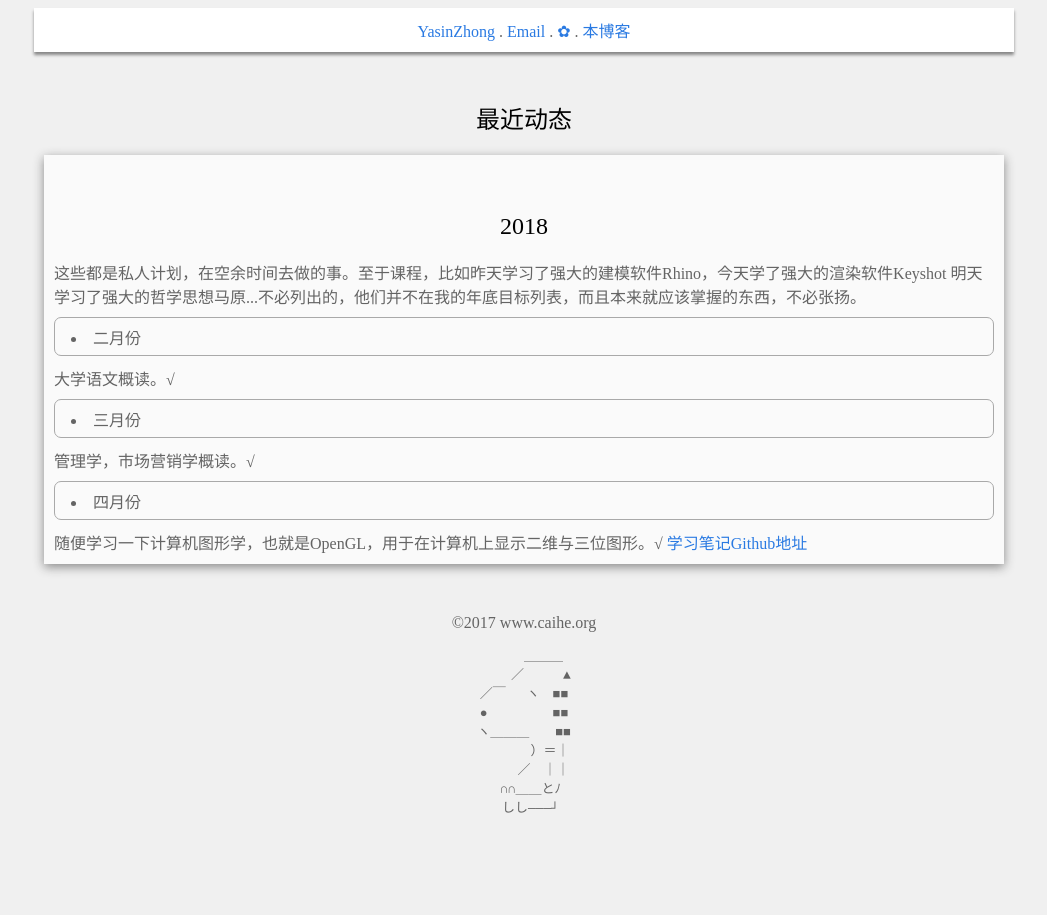
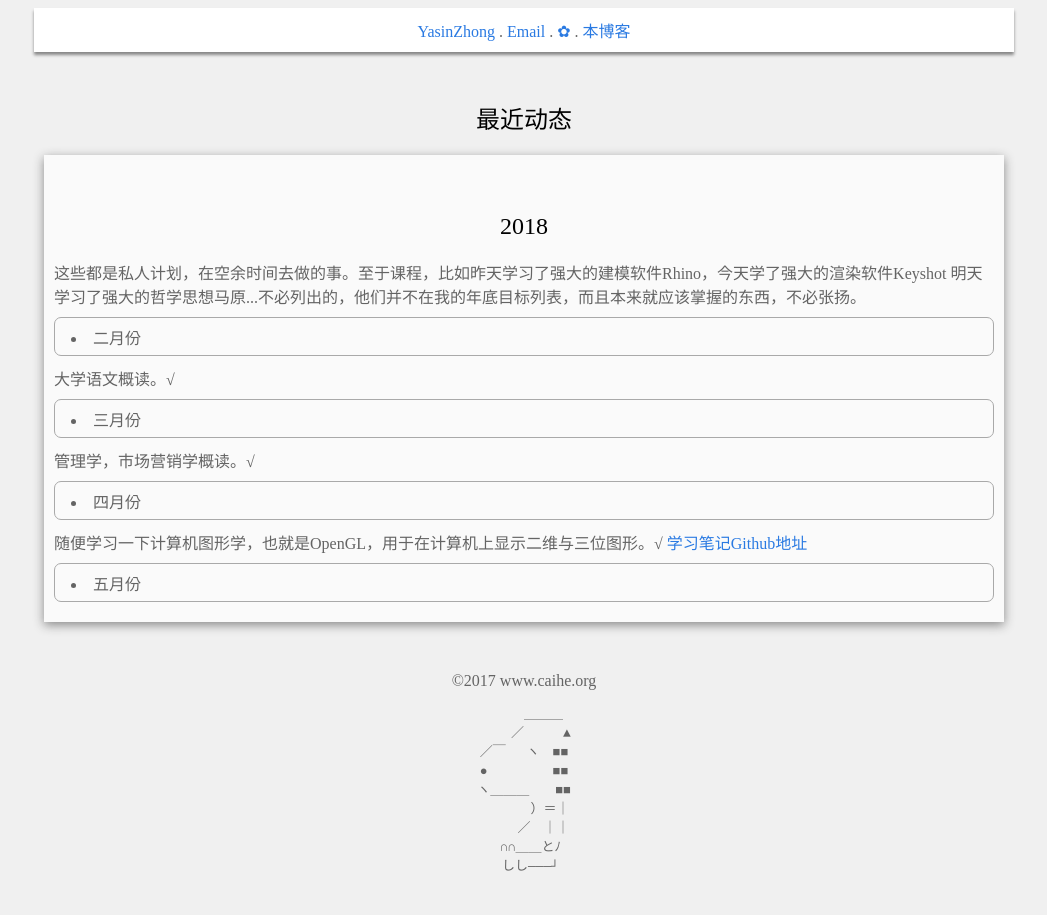
Before and after one commit to YasinZhong/yasinzhong.github.io, a Jekyll site: the page built from post0/MonthlyCalendar.html, in a window 1280 px wide. Shown: the whole page, without its empty margins (116-1163 px from the left). Built offline with Jekyll 4.4.1, drawn with Linux system fonts in a browser that asks for light colours; comment, search, counter and statistics services are not loaded.

Commit message:
2018/05/01

```diff
--- a/cssjs/a.css
+++ b/cssjs/a.css
@@ -26,10 +26,13 @@
 	padding-bottom: 1em;
 }
 
+ul,ol
+{
+	overflow: scroll;
+}
 
 li
 {
-	overflow: scroll;
 	border:1px solid darkgray;
 	border-radius:7px;
 	-moz-border-radius:7px; /* Old Firefox */
--- a/post0/MonthlyCalendar.html
+++ b/post0/MonthlyCalendar.html
@@ -16,4 +16,6 @@
 	<li>四月份</li>
 	随便学习一下计算机图形学，也就是OpenGL，用于在计算机上显示二维与三位图形。√
 	<a href="https://github.com/YasinZhong/OpenGL-LearningCode?files=1">学习笔记Github地址</a>
+	<li>五月份</li>
+
 </div>
```
